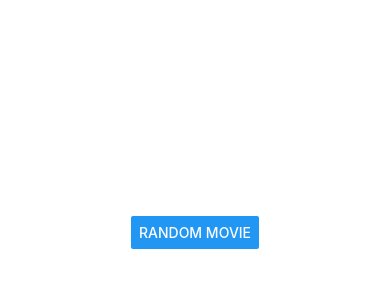
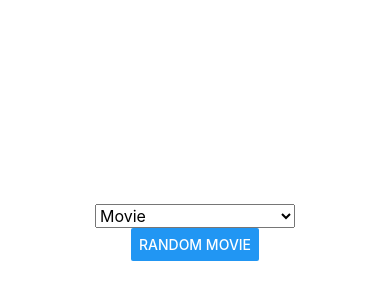
Before and after one commit to guyotoceane/randomMovie, a React Native app: screen / in a window 390 px wide. Shown: the part 190-490 px from the top of the page. Built offline with nearby package versions, Linux system fonts and the light colour scheme.

Commit message:
filter, btn back, view home

```diff
--- a/App.js
+++ b/App.js
@@ -6,7 +6,8 @@ import {
   StyleSheet,
   Button,
   Image,
-  ScrollView
+  ScrollView,
+  Picker
 } from 'react-native';
 
 export default class FetchExample extends React.Component {
@@ -15,13 +16,17 @@ export default class FetchExample extends React.Component {
     this.state = {
       isLoading: true,
       isStart:true,
-
+      type:'movie',
+      count: 0,
     };
   }
 
   componentDidMount() {
 
   }
+  back = () => {
+    this.setState({isStart: true});
+  };
 
   random = (min, max) => {
     min = Math.ceil(min);
@@ -48,14 +53,16 @@ export default class FetchExample extends React.Component {
             isStart: false,
             isLoading: true,
             dataSource: responseJson,
+            count: this.state.count+1,
           },
           function() {
-            if(responseJson.imdbRating === "N/A" || parseFloat(responseJson.imdbRating)<=6.5 || responseJson.Type == "episode"){
+            if(responseJson.imdbRating === "N/A" || parseFloat(responseJson.imdbRating)<=6.5 || responseJson.Type != this.state.type ){
               this.new();
             } else{
               this.setState(
                 {
                   isLoading: false,
+                  count: 0,
                 })
             }
           }
@@ -71,13 +78,21 @@ export default class FetchExample extends React.Component {
 if (this.state.isStart) {
       return (
         <View style={styles.center}>
-          <Button onPress={this.new} title="Random Movie" />
+        <Picker
+            style={{width: 200}}
+            selectedValue={this.state.type}
+            onValueChange={(type) => this.setState({type: type})}>
+            <Picker.Item label="Movie" value="movie" />
+            <Picker.Item label="Serie" value="series" />
+          </Picker>
+          <Button onPress={this.new} title={'Random ' + this.state.type} />
         </View>
       );
     }else if (this.state.isLoading) {
       return (
         <View style={{ flex: 1, padding: 20 }}>
           <ActivityIndicator />
+           <Text style={styles.text}>Number test : {this.state.count}</Text>
         </View>
       );
     }
@@ -86,13 +101,14 @@ if (this.state.isStart) {
       <ScrollView style={{ flex: 1, paddingTop: 30 }}>
 
         <View style={styles.center}>
-          <Button onPress={this.new} title="Random Movie" />
+         <Button onPress={this.back} title="Back" />
+          <Button onPress={this.new} title={'Random ' + this.state.type} />
           <View style={styles.para}>
               <Image
               style={styles.poster}
               source={{uri: this.state.dataSource.Poster}}
             />
-        </View>
+          </View>
           <Text style={styles.title}>{this.state.dataSource.Title}</Text>
         </View>
         <View style={styles.para}>
```
